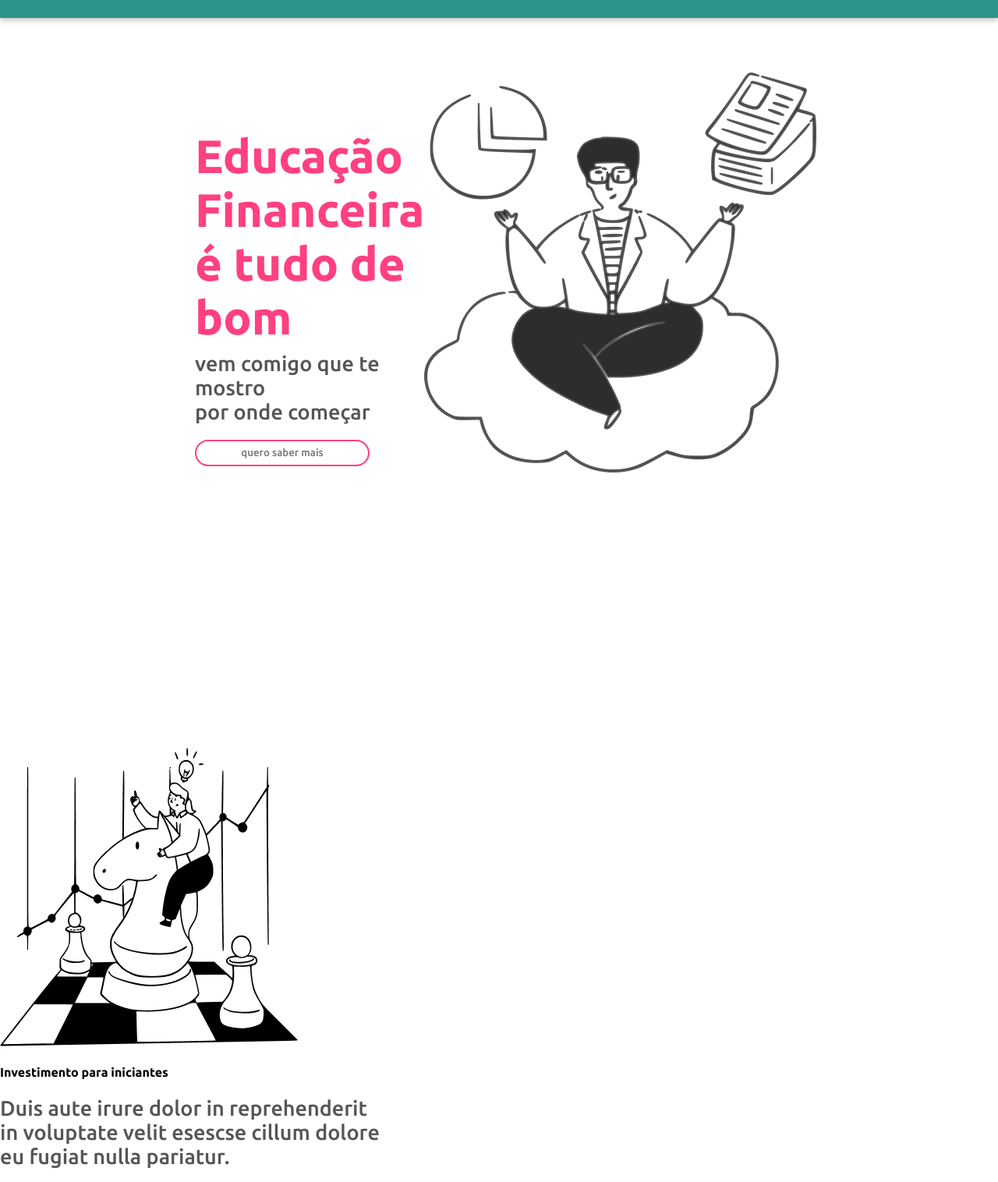
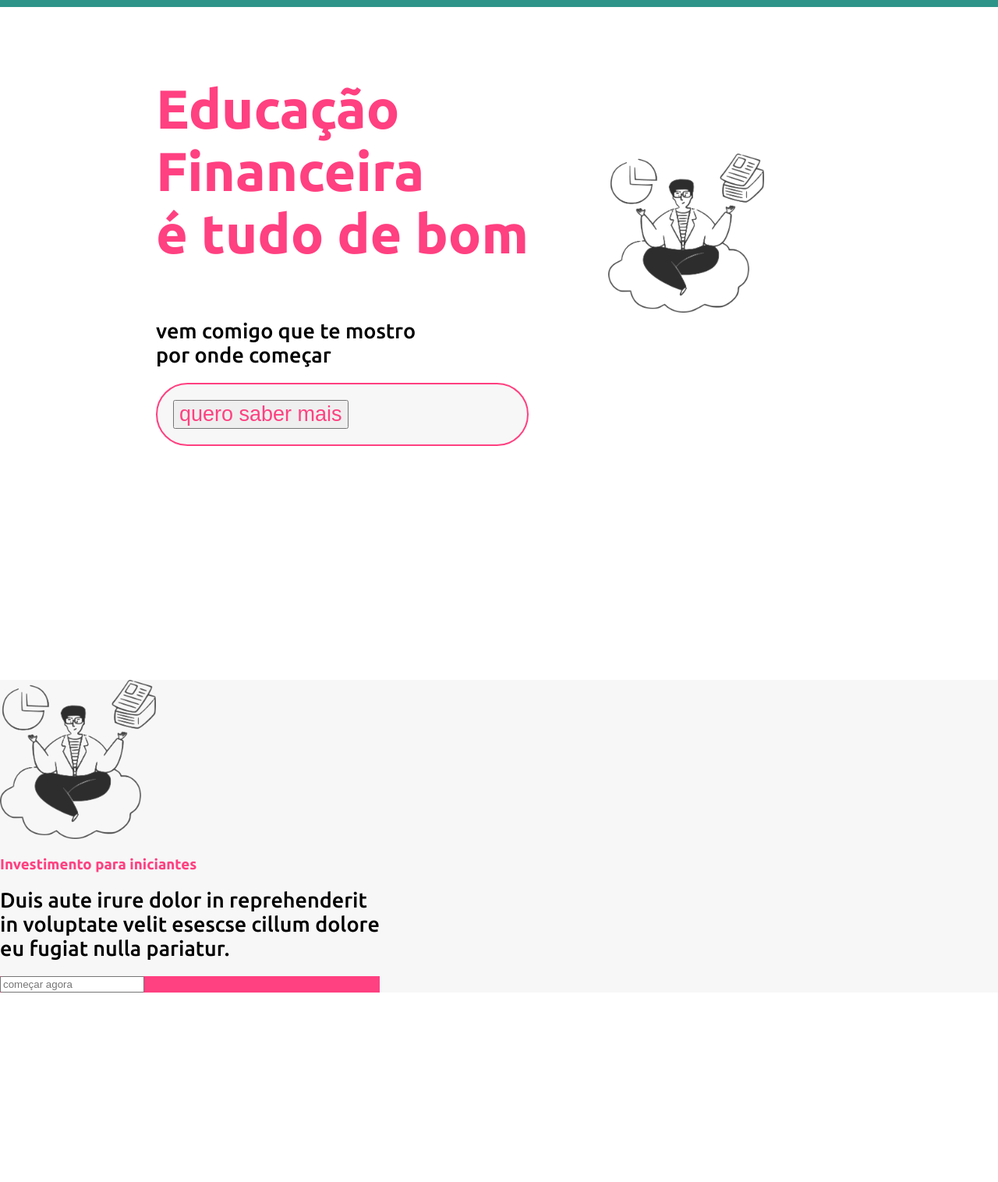
Before and after one commit to keycoimbra/handsON1, a plain HTML site: page index.html in a window 1280 px wide. Shown: the part 100-1616 px from the top of the page at 78% size. After the commit the page ends 1373 px from the top, so only its background shows below. Drawn offline with Linux system fonts and the light colour scheme.

Commit message:
salvando mas está dando tudo errado

```diff
--- a/css/main.css
+++ b/css/main.css
@@ -4,7 +4,6 @@ body {
   padding: 0px;
   font-family: 'Ubuntu', sans-serif;
 }
-
 header {
   display: flex;
   align-items: center;
@@ -33,8 +32,6 @@ header
         font-family: ubuntu;
         color: white;
 }
-.section1
-
 main{
   align-items: center;
   justify-content: space-between;
@@ -42,12 +39,8 @@ main{
   background: white;
   display: flex;
   flex-direction: row;
-  margin-top: 50px;
-  margin-left: 50px;
-  margin-right: 50px;
-  margin-bottom: 50px;
  }
-h1{
+.tit1{
     font-family: ubuntu;
     font-size: 60px;
     margin-bottom: 10px;
@@ -66,26 +59,41 @@ p{
   font-family: ubuntu;
   color: #555555
 }
-form [type="text"]{
-  font-family: ubuntu;
-  text-align: center;
-  height: 20px;
-  width: 216px;
-  background-color: white;
-  font-weight: normal;
+.button1{
+  cursor: pointer;
+  margin-top: 20px;
+  border-radius: 62px;
+  border: 2px solid #FF4081;
+  padding: 20px;
+  background-color: #F7F7F7;
+}
+.button1 a{
+  text-decoration: none;
+  color: #FF4081;
+  font-size: 27px;
+}
 
+img{
+  width: 5px;
 }
-input{
-  border: 2px solid #FF4081;
-  border-radius: 62px;
-  width: 268px;
-  height: 51px;
-  padding-top: 5px;
-  padding-bottom: 5px;
 
 
+/*section 2*/
+.sec2{
+  display: flex;
+  background-color: #F7F7F7;
+}
 img{
-  width: 10px;
+  width: 200px;
+}
+h1{
+  color: #FF4081;
+}
+p{
+  color:#000000;
+}
+.botton2{
+  background: #FF4081;
 }
 
 
@@ -94,7 +102,4 @@ img{
 
 
 
-
-
-
-}
+.
--- a/index.html
+++ b/index.html
@@ -24,107 +24,70 @@
 
     </header>
 
-    <section class="section1">
+    <section class="sec1">
         <!--banner-->
         <main> <!--conteudo principal do site-->
             <aside> <!--tag semantica pra dividir o site-->
-                <div><h1> Educação <br> Financeira <br> é tudo de bom</div> <!--br divide as linhas-->
-                </div><p>vem comigo que te mostro <br> por onde começar</p></div>
-                    <div>
-                        <form> <!--tipo formulário-->
-                        <input type="text" placeholder="quero saber mais"> <!--escolher o tipo de formulario e o que se deseja que apareça dentro dele-->
-                        </form>
+                <div class="tit1"><h1> Educação <br> Financeira <br> é tudo de bom</div>
+                <p>vem comigo que te mostro <br> por onde começar</p>
+                    <div class="button1">
+                        <button type="button"><a href="cursos.html">quero saber mais</a></button>
                     </div>
             </aside>
                 <article> <!--é uma div de semantica para imagens-->
                 <img src="images/ilustra-banner.png">
-            </article>
+                </article>
         </main>
     </section>
 
-    <section class="sec2"><!--cursos-->
-        <main class="main1">
-            <aside> <!--quadro1-->
-                <div>
-                    <article>
-                    <img src="images/ilustra-poupando.png">
-                    </article>
-                </div>
-                <div>
-                    <h4>Investimento para iniciantes</h4>
-                </div>
-                <div>
-                    <p>
-                    Duis aute irure dolor in reprehenderit <br>
-                    in voluptate velit esescse cillum dolore <br>
-                    eu fugiat nulla pariatur.
-                    </p>
-                </div>
-                    <form>
-                    <input type="text" placeholder="começar agora">
-                    </form>
-                <div>
+    <section class="sec2">
+
+            <aside> <!--bloco 1 xadrez-->
+                <article>
+                        <img src="images/ilustra-banner.png">
+                </article>
+                <h1>Investimento para iniciantes</h1>
+                <p>Duis aute irure dolor in reprehenderit <br> in voluptate velit esescse cillum dolore <br> eu fugiat nulla pariatur.</p>
+                <form class = botton2>
+                <input type="text" placeholder="começar agora">
+                </form>
             </aside>
-        <main>
-            <aside> <!--quadro2-->
-                <div>
-                    <article>
-                    <img src="images/ilustra-investimento.png">
-                    </article>
-                 </div>
-                <div>
-                    <h4>Poupando e rendendo</h4>
-                </div>
-                <div>
-                    <p>
-                    Duis aute irure dolor in reprehenderit <br>
-                    in voluptate velit esescse cillum dolore <br>
-                    eu fugiat nulla pariatur.
-                    </p>
-                </div>
-                    <form>
-                    <input type="text" placeholder="começar agora">
-                    </form>
-                    <div>
-            </aside>
-            <aside> <!--quadro3-->
-                <div>
-                    <article>
-                    <img src="images/ilustra-independencia.png">
-                    </article>
-                </div>
-                <div>
-                    <h4>Independência Financeira</h4>
-                </div>
-                <div>
-                    <p>
-                    Duis aute irure dolor in reprehenderit <br>
-                    in voluptate velit esescse cillum dolore <br>
-                    eu fugiat nulla pariatur.
-                    </p>
-                </div>
-                    <form>
-                    <input type="text" placeholder="começar agora">
-                    </form>
-                <div>
-             </aside>
 
 
 
 
 
 
-        </main>
+
+
 
 
     </section>
 
 
 
-    <section3><!--depoimentos--></section3>
-    <section4><!--blog--></section4>
 
-    <footer></footer>
+
+
+
+
+
+
+
+
+
+
+
+
+
+
+
+
+
+
+
+
+
 
 
 
```
Lines whose indentation alone changed are shown as unchanged.
